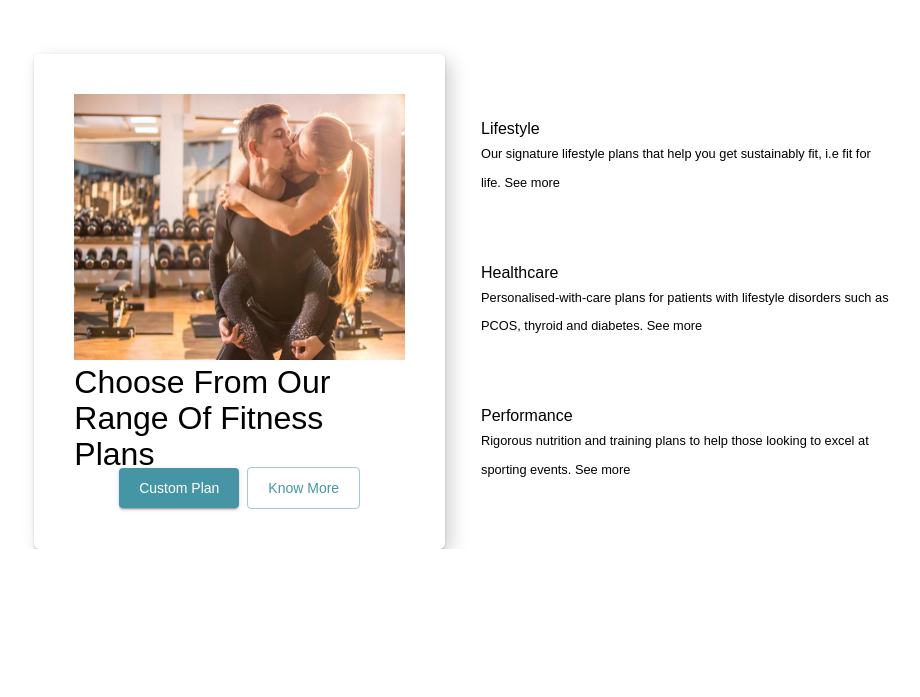
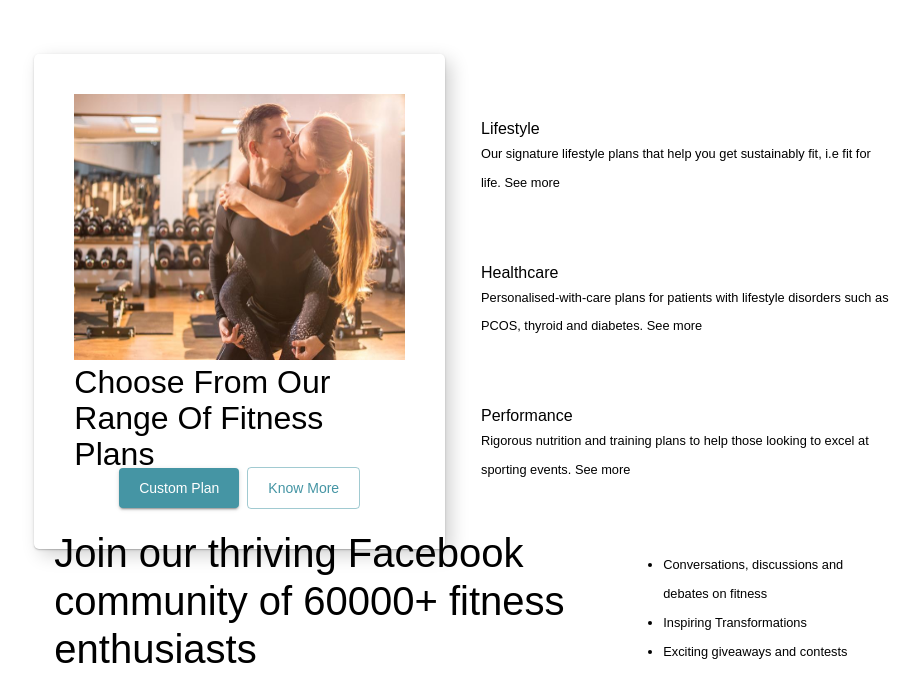
Before and after one commit to vinaypokra/marvel, a React (Create React App) app: page / in a window 1280 px wide. Shown: the part 1920-2617 px from the top of the page, without its empty margins (167-1087 px from the left). Before the commit the page ends 2469 px from the top, so only its background shows below. Built offline with nearby package versions, Linux system fonts and the light colour scheme.

Commit message:
Uodated by Abhishek

```diff
--- a/src/Home.js
+++ b/src/Home.js
@@ -3,6 +3,7 @@ import LoveUs from "./Section/landingPage/LoveUs";
 
 import FitnessPlan from "./Section/landingPage/FitnessPlan";
 import Banner from "./Section/landingPage/Banner";
+import Facebook from "./Section/landingPage/Facebook";
 const Home = () => {
   return (
     <>
@@ -10,6 +11,7 @@ const Home = () => {
       <LoveUs />
 
       <FitnessPlan />
+      <Facebook />
     </>
   );
 };
--- a/src/Section/customTxt.json
+++ b/src/Section/customTxt.json
@@ -33,5 +33,13 @@
       "Performance",
       "Rigorous nutrition and training plans to help those looking to excel at sporting events. See more"
     ]
+  },
+  "Facebook": {
+    "mainheading": "Join our thriving Facebook community of 60000+ fitness enthusiasts",
+    "subheading": [
+      "Conversations, discussions and debates on fitness",
+      "Inspiring Transformations",
+      "Exciting giveaways and contests"
+    ]
   }
 }
--- /dev/null
+++ b/src/Section/landingPage/Facebook.js
@@ -0,0 +1,44 @@
+import React from "react";
+import Grid from "@material-ui/core/Grid";
+import Styles from "../../app-styles";
+import { Typography, Button } from "@material-ui/core";
+import customTxt from "../customTxt.json";
+
+const Facebook = () => {
+  return (
+    <>
+      <Grid container justify="center">
+        <Grid
+          item
+          container
+          direction="row"
+          justify="center"
+          alignItems="center"
+          xs={8}
+          spacing={2}
+        >
+          <Grid item xs={8}>
+            <Typography variant="h2">
+              {customTxt.Facebook.mainheading}
+            </Typography>
+          </Grid>
+          <Grid item xs={4}>
+            <Typography variant="subtitle2">
+              <ul>
+                {customTxt.Facebook.subheading.map((val) => {
+                  return (
+                    <>
+                      <li>{val}</li>
+                    </>
+                  );
+                })}
+              </ul>
+            </Typography>
+          </Grid>
+        </Grid>
+      </Grid>
+    </>
+  );
+};
+
+export default Facebook;
```
